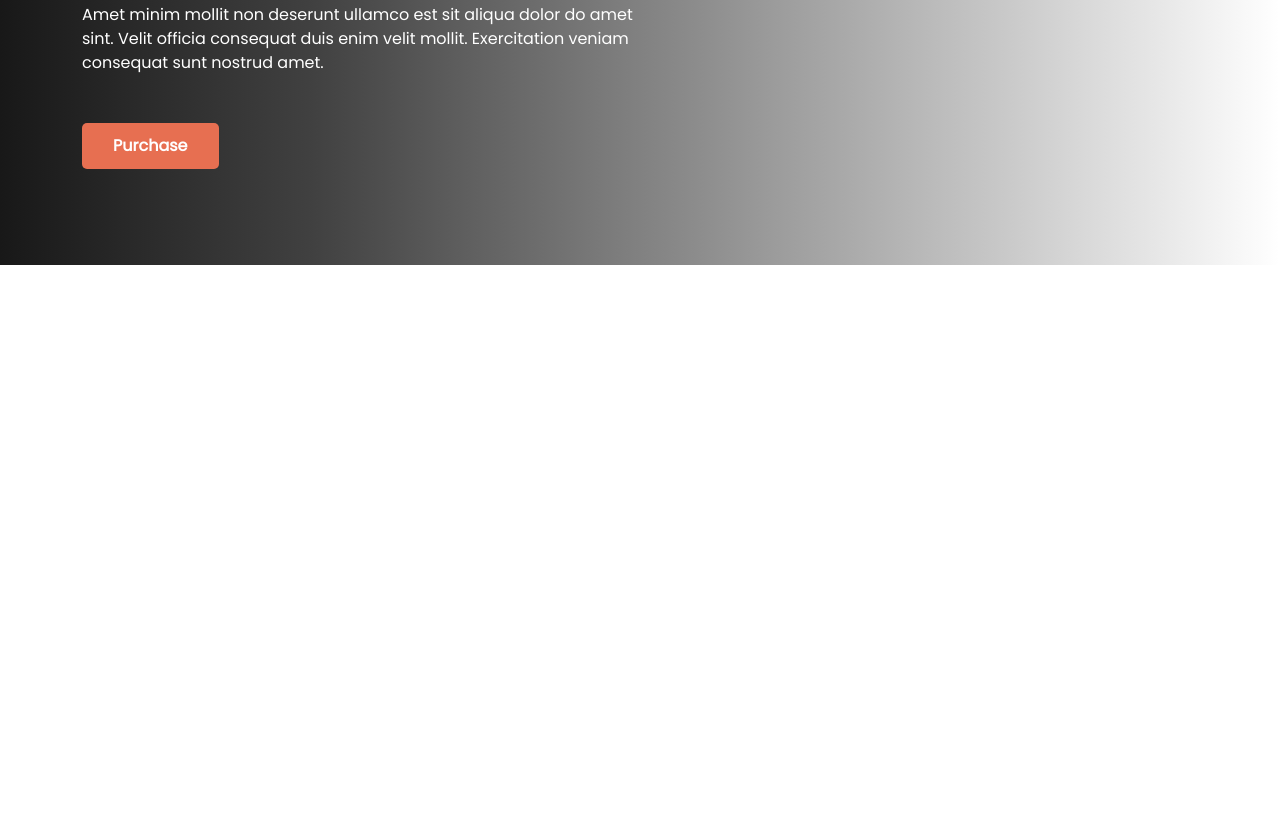
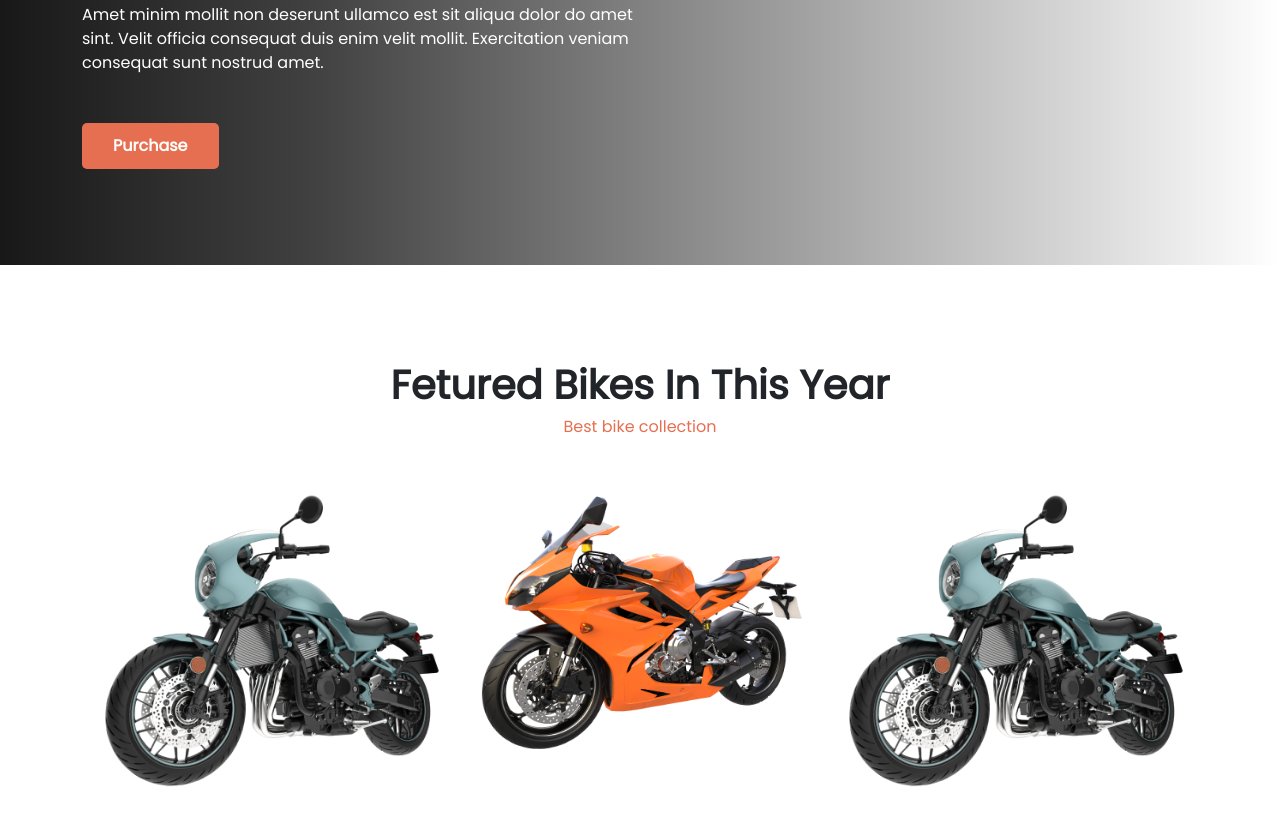
Before and after one commit to Mahin01/go-ride, a plain HTML site: page index.html in a window 1280 px wide. Shown: the part 429-1267 px from the top of the page. Before the commit the page ends 800 px from the top, so only its background shows below. Drawn offline with nearby package versions, Linux system fonts and the light colour scheme.

Commit message:
Featured Bike Section Added

```diff
--- a/index.html
+++ b/index.html
@@ -52,7 +52,24 @@
             </div>
         </div>
     </header>
-    <main></main>
+    <main class="container">
+        <!-- Featured Bike Section Markup -->
+        <section class="container featured my-5 text-center featured">
+            <h1 class="fw-bold display-6 pt-5">Fetured Bikes In This Year</h1>
+            <h6 class="fw-lighter pb-5">Best bike collection</h6>
+            <div class="row row-cols-1 pb-5">
+                <div class="col col-md-4 col-lg-4">
+                    <img src="images/bike-5.png" alt="" class="img-fluid">
+                </div>
+                <div class="col col-md-4 col-lg-4">
+                    <img src="images/bike-8.png" alt="" class="img-fluid">
+                </div>
+                <div class="col col-md-4 col-lg-4">
+                    <img src="images/bike-7.png" alt="" class="img-fluid">
+                </div>
+            </div>
+        </section>
+    </main>
     <footer></footer>
 
     <!-- Bootsrap JS CDN Link -->
--- a/styles/style.css
+++ b/styles/style.css
@@ -27,3 +27,18 @@ a{
     border-radius: 5px;
     padding: 10px 30px !important;
  }
+
+ /* Featured Bike section Styles */
+ .featured h6{
+    color: #E76F51;
+ }
+
+
+/* Responsive Styles */
+ @media screen and (max-width: 576px) {
+    /* Header Area Responsive styles */
+    header .site-content{
+        width: 100% !important;
+        text-align: center;
+    }
+ }
```
